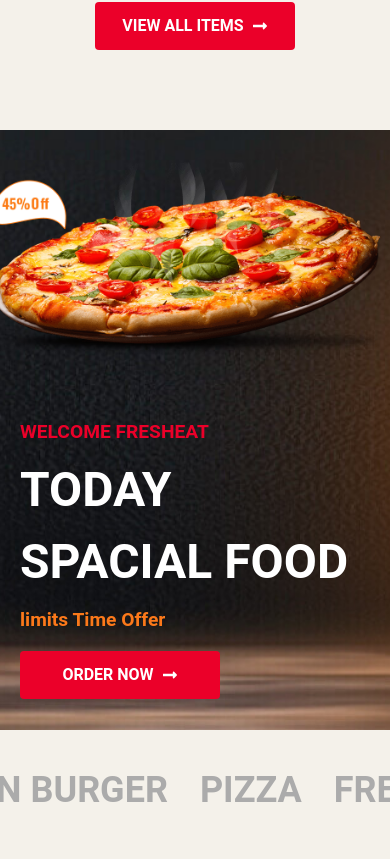
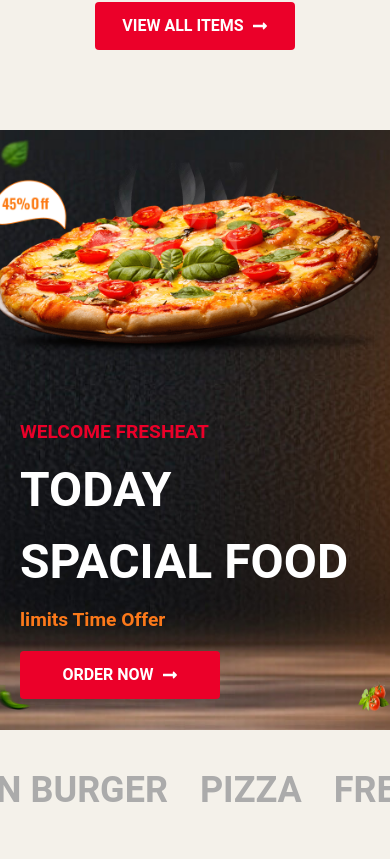
Before and after one commit to oxshaghp/FreshHeat, a React (Vite) app: page / in a window 390 px wide. Shown: the part 6065-6924 px from the top of the page. Built offline with nearby package versions, Linux system fonts and the light colour scheme; no server answers.

Commit message:
Final Push

```diff
--- a/src/component/static/SpecialFood.jsx
+++ b/src/component/static/SpecialFood.jsx
@@ -37,14 +37,14 @@ function SpecialFood() {
       <img
         src="/specialFood/ctaShape1_1.png"
         alt="ghggh"
-        className="absolute left-2 top-2 hidden lg:block"
+        className="absolute left-2 top-2 w-8 h-8 lg:w-16 lg:h-16 xl:w-auto xl:h-auto"
         ref={floatingImageRef1}
         loading="lazy"
       />
       <img
         src="/specialFood/ctaShape1_2.png"
         alt=""
-        className="absolute left-0 bottom-2 hidden lg:block"
+        className="absolute left-0 bottom-2 w-8 h-8 lg:w-16 lg:h-16 xl:w-auto xl:h-auto"
         ref={floatingImageRef3}
         loading="lazy"
       />
@@ -75,7 +75,7 @@ function SpecialFood() {
       <img
         src="/specialFood/ctaShape1_3.png"
         alt=""
-        className="absolute right-0 bottom-2 hidden lg:block"
+        className="absolute right-0 bottom-2 w-8 h-8 lg:w-16 lg:h-16 xl:w-auto xl:h-auto"
         ref={floatingImageRef4}
         loading="lazy"
       />
```
